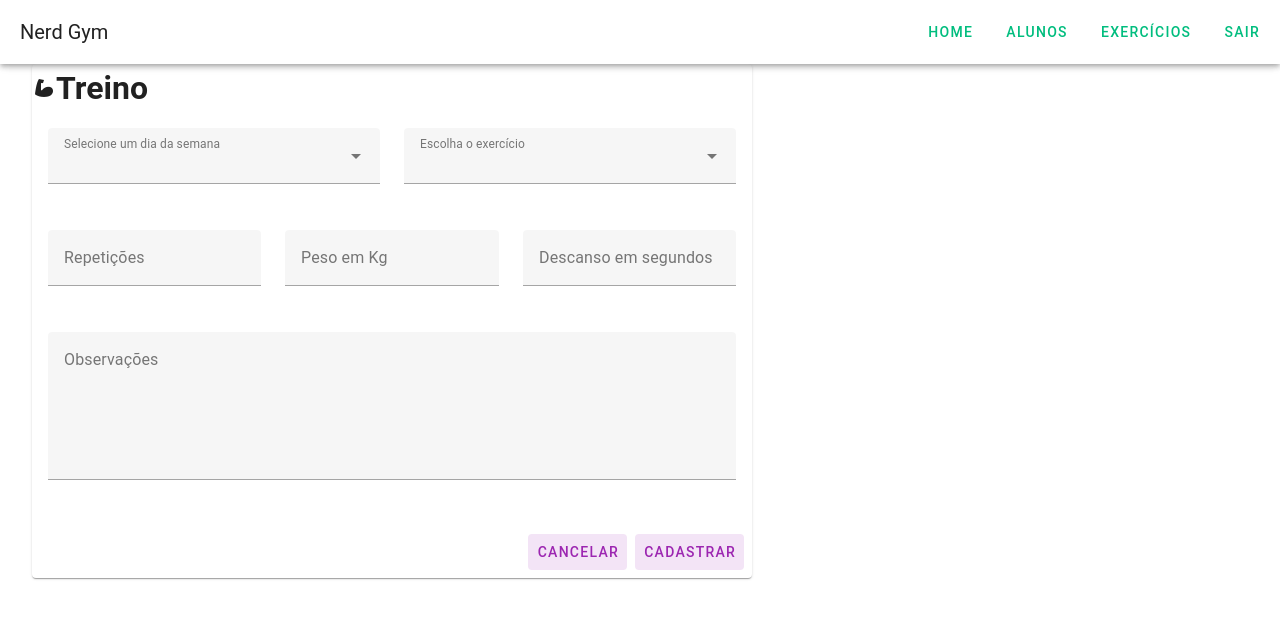
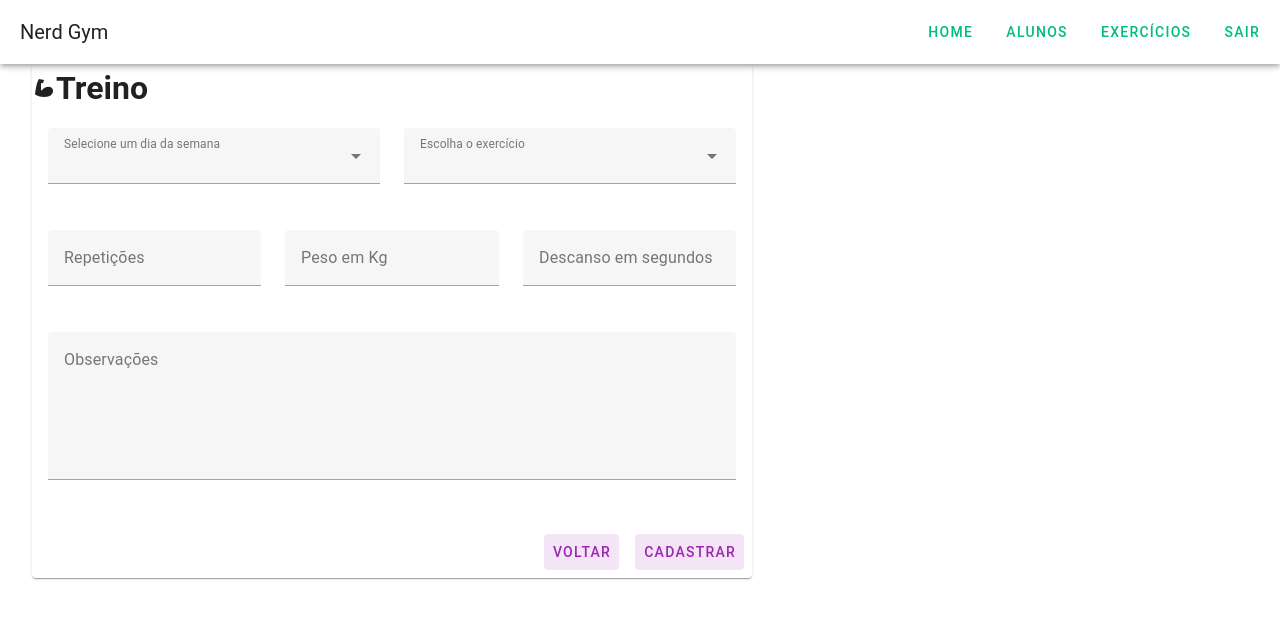
Before and after one commit to fnascimentosilva/projeto-front-end, a Vue app in the folder nerd-gym/: page /aluno/1/montagem_treino in a window 1280 px wide. Shown: the top 618 px of the page. Built offline with nearby package versions, Linux system fonts and the light colour scheme; no server answers.

Commit message:
adiciona rota no botao

```diff
--- a/nerd-gym/src/views/Exercicios/MontagemTreino.vue
+++ b/nerd-gym/src/views/Exercicios/MontagemTreino.vue
@@ -69,7 +69,9 @@
       </v-container>
 
       <v-card-actions class="d-flex justify-end">
-        <v-btn class="mt-2" variant="tonal" color="purple">Cancelar</v-btn>
+        <router-link to="/listaDeAlunos">
+        <v-btn class="mt-2 mr-2" variant="tonal" color="purple">Voltar</v-btn>
+        </router-link>
 
 
         <v-btn type="submit" class="mt-2" variant="tonal" color="purple">Cadastrar</v-btn>
```
